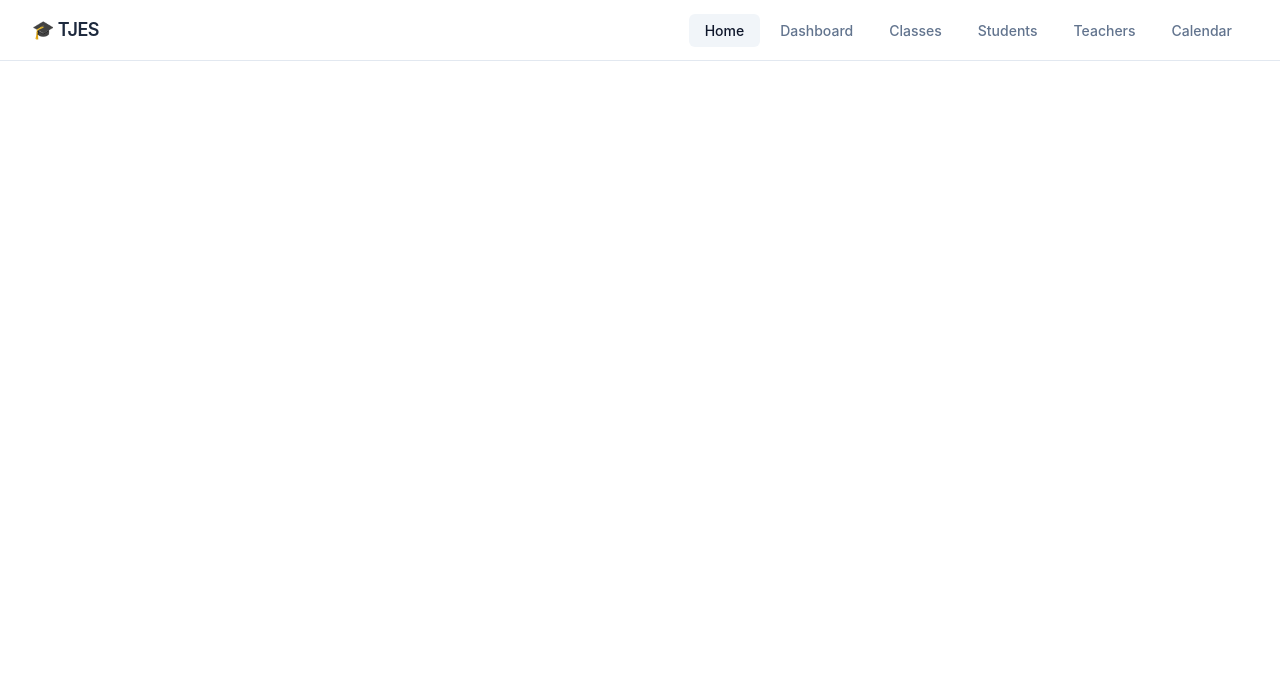
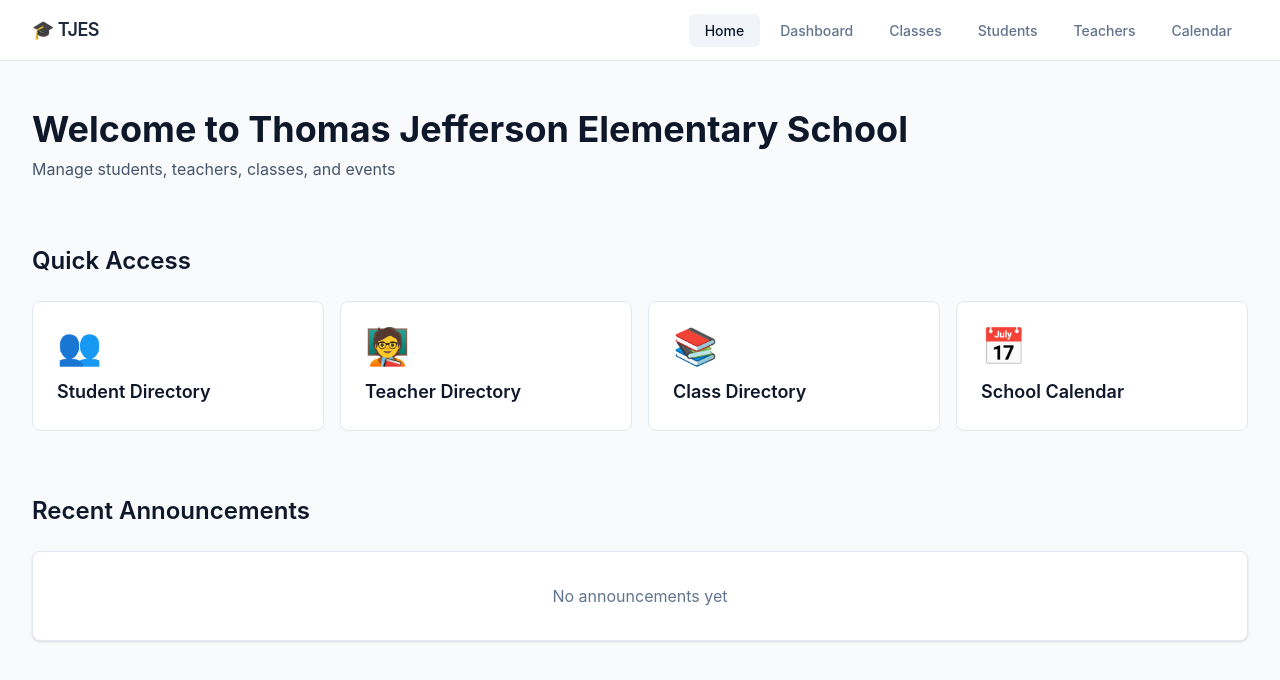
Before and after one commit to SeungwooDY/forge-week1-project, a React (Vite) app: page / in a window 1280 px wide. Shown: the top 680 px of the page. Built offline with nearby package versions, Linux system fonts and the light colour scheme.

Commit message:
build homepage ui

```diff
--- a/src/pages/Home.jsx
+++ b/src/pages/Home.jsx
@@ -1,9 +1,59 @@
 import Navbar from "../components/Navbar"
+import { Link } from 'react-router-dom'
 
 function Home() {
+    const quickAccessItems = [
+        { label: 'Student Directory', to: '/students', icon: '👥' },
+        { label: 'Teacher Directory', to: '/teachers', icon: '🧑‍🏫' },
+        { label: 'Class Directory', to: '/classes', icon: '📚' },
+        { label: 'School Calendar', to: '/calendar', icon: '📅' },
+    ]
+
     return (
-        <div>
+        <div className="min-h-screen bg-slate-50">
             <Navbar />
+
+            <main className="max-w-7xl mx-auto px-8 py-12">
+                {/* Welcome Section */}
+                <div className="mb-16">
+                    <h1 className="text-4xl font-bold text-slate-900 mb-2">
+                        Welcome to Thomas Jefferson Elementary School
+                    </h1>
+                    <p className="text-slate-600">Manage students, teachers, classes, and events</p>
+                </div>
+
+                {/* Quick Access Section */}
+                <section className="mb-16">
+                    <h2 className="text-2xl font-semibold text-slate-900 mb-6">
+                        Quick Access
+                    </h2>
+                    <div className="grid grid-cols-1 md:grid-cols-2 lg:grid-cols-4 gap-4">
+                        {quickAccessItems.map(({ label, to, icon }) => (
+                            <Link
+                                key={to}
+                                to={to}
+                                className="group relative inline-block w-full"
+                            >
+                                <div className="absolute -inset-0.5 bg-gradient-to-r from-slate-200 to-slate-100 rounded-lg blur opacity-0 group-hover:opacity-100 transition duration-200"></div>
+                                <div className="relative p-6 bg-white rounded-lg border border-slate-200 group-hover:border-slate-300 group-hover:shadow-lg transition-all duration-200">
+                                    <div className="text-4xl mb-3">{icon}</div>
+                                    <h3 className="font-semibold text-slate-900 text-lg">{label}</h3>
+                                </div>
+                            </Link>
+                        ))}
+                    </div>
+                </section>
+
+                {/* Recent Announcements Section */}
+                <section>
+                    <h2 className="text-2xl font-semibold text-slate-900 mb-6">
+                        Recent Announcements
+                    </h2>
+                    <div className="bg-white border border-slate-200 rounded-lg p-8 text-center shadow-sm hover:shadow-md transition-shadow duration-200">
+                        <p className="text-slate-500">No announcements yet</p>
+                    </div>
+                </section>
+            </main>
         </div>
     )
 }
```
Also changed, not shown: 1 other file (tests, documents, lock files or other folders).
